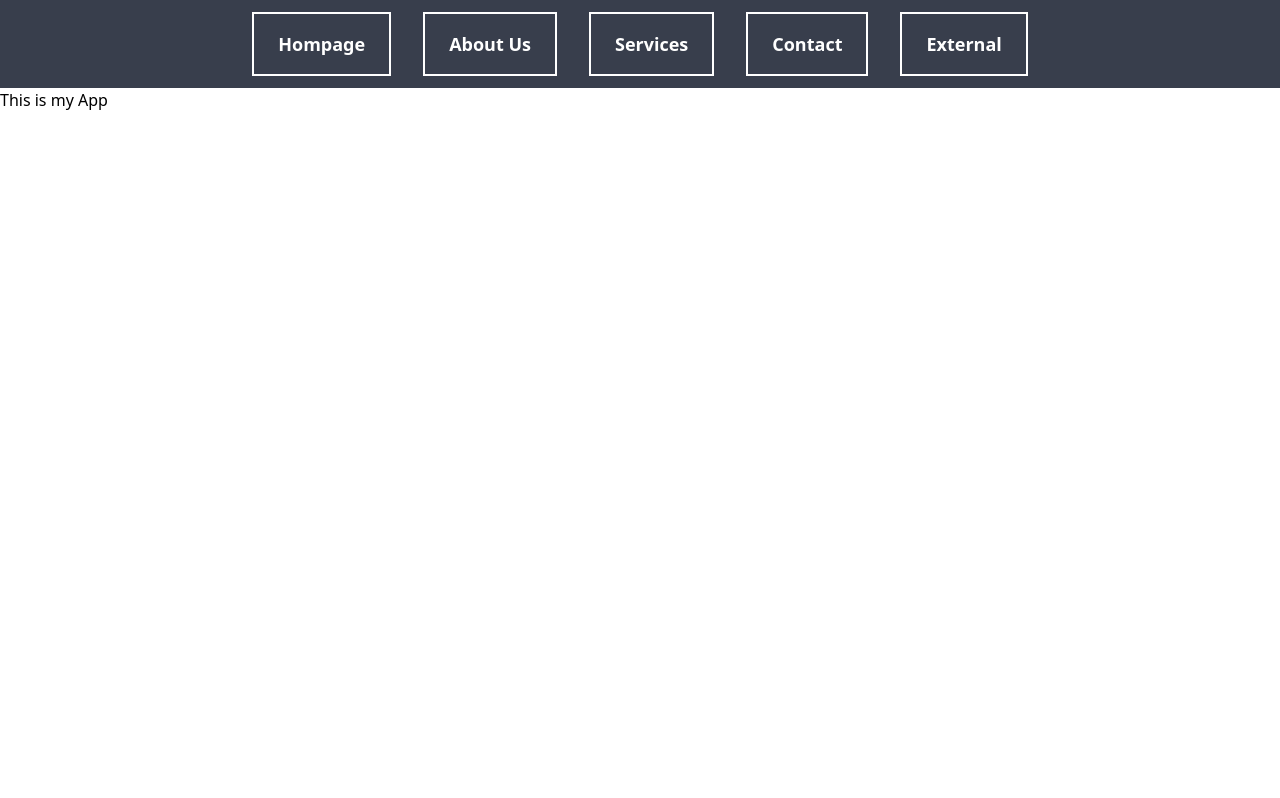
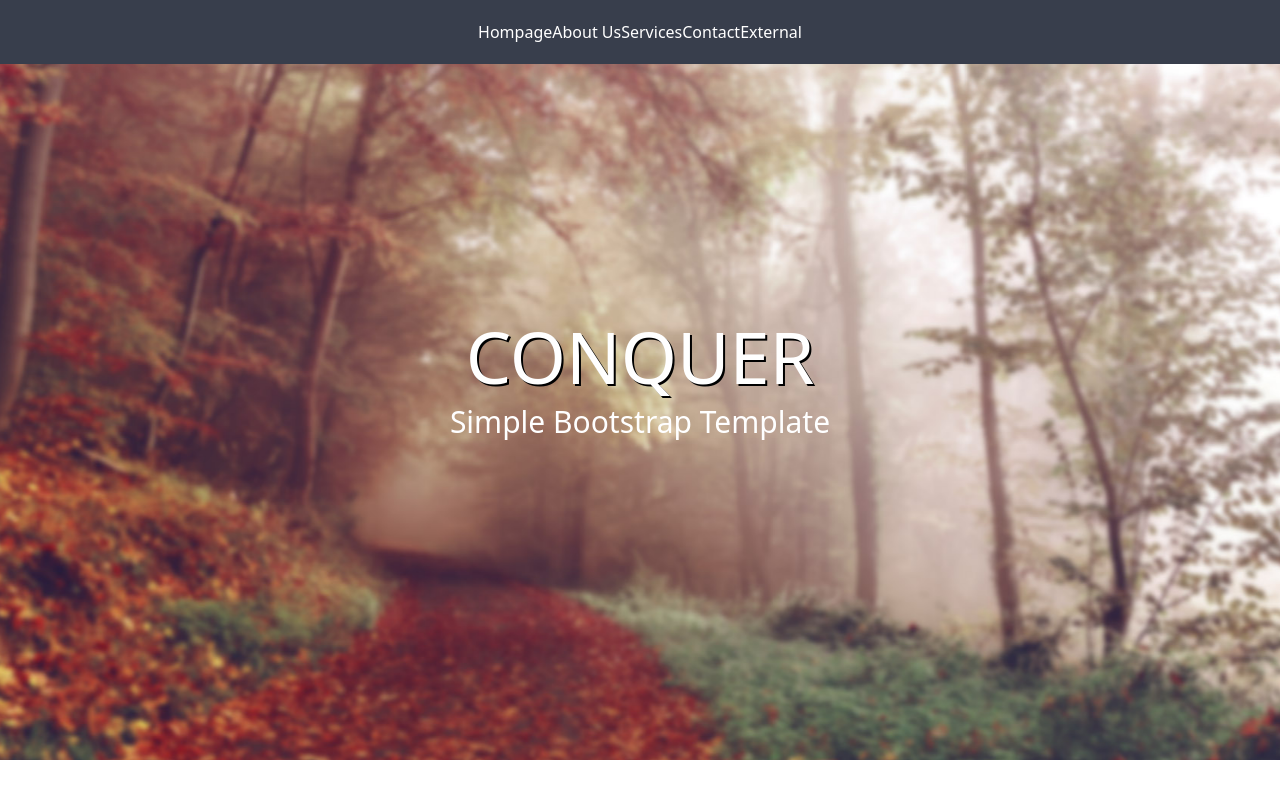
Before and after one commit to jeffagregado/one-page-app, a Next.js app: page / in a window 1280 px wide. Built offline with nearby package versions, Linux system fonts and the light colour scheme.

Commit message:
added responsive style

```diff
--- a/components/Nav.tsx
+++ b/components/Nav.tsx
@@ -1,27 +1,65 @@
 import Link from 'next/link'
+import { useState } from 'react'
 import navStyles from '../styles/Nav.module.scss'
 
 const Nav = () => {
+  const scrollTo = (ele: any) => {
+    ele.scrollIntoView({
+      behavior: 'smooth',
+      block: 'start',
+    })
+  }
+
+  const [isNavCollapsed, setNavCollapsed] = useState(false)
+  const handleNavCollapsed = () => setNavCollapsed(!isNavCollapsed)
+
   return (
-    <nav className={`${navStyles.nav}`}>
+    <>
+      <nav className={`${navStyles.nav} ${navStyles['nav-fixed-top']}`}>
+        <button
+          type="button"
+          className={navStyles['nav-toggle']}
+          onClick={handleNavCollapsed}
+        >
+          <span className={navStyles['nav-icon']}></span>
+          <span className={navStyles['nav-icon']}></span>
+          <span className={navStyles['nav-icon']}></span>
+        </button>
+        <div
+          className={`${navStyles['nav-list']} ${
+            isNavCollapsed ? navStyles['collapse-active'] : navStyles.collapse
+          }`}
+        >
           <ul>
             <li>
-          <Link href="/">Hompage</Link>
+              <Link href="/">
+                <a>Hompage</a>
+              </Link>
             </li>
             <li>
-          <Link href="/about">About Us</Link>
+              <Link href="/about">
+                <a>About Us</a>
+              </Link>
             </li>
             <li>
-          <Link href="/about">Services</Link>
+              <Link href="/about">
+                <a>Services</a>
+              </Link>
             </li>
             <li>
-          <Link href="/about">Contact</Link>
+              <Link href="/about">
+                <a>Contact</a>
+              </Link>
             </li>
             <li>
-          <Link href="/about">External</Link>
+              <Link href="/about">
+                <a>External</a>
+              </Link>
             </li>
           </ul>
+        </div>
       </nav>
+    </>
   )
 }
 
--- a/pages/index.tsx
+++ b/pages/index.tsx
@@ -1,7 +1,15 @@
+import parallaxStyle from '../styles/Parallax.module.scss'
+import sectionStyle from '../styles/Section.module.scss'
+
 export default function Home() {
   return (
-    <div>
-      <h1>This is my App</h1>
-    </div>
+    <>
+      <section id="Section1" className={parallaxStyle.parallax}>
+        <div className={`${sectionStyle.sectionOne}`}>
+          <h1 className="">CONQUER</h1>
+          <h2 className="">Simple Bootstrap Template</h2>
+        </div>
+      </section>
+    </>
   )
 }
--- a/styles/Nav.module.scss
+++ b/styles/Nav.module.scss
@@ -1,15 +1,90 @@
-@import '~tailwindcss/components';
+.nav {
+  @apply bg-nav-bg text-white;
 
-.nav {
-  @apply bg-nav-bg text-white flex justify-center;
+  min-height: 4rem;
 
-  ul {
-    @apply flex items-center list-none py-2;
+  &.nav-fixed-top {
+    position: fixed;
+    right: 0;
+    left: 0;
+    z-index: 1030;
+  }
 
-    li {
-      @apply my-1 mx-4 border-white border-solid border-2 px-6 py-4 text-lg hover:bg-gray-600;
-      transition: all 0.3s ease;
-      font-weight: 600;
+  /* nav button */
+  .nav-toggle {
+    @apply bg-nav-bg;
+
+    padding: 9px 10px;
+    margin: 8px 15px;
+    border: 1px solid transparent;
+
+    .nav-icon {
+      background-color: white;
+      display: block;
+      width: 22px;
+      height: 1px;
+      border-radius: 1px;
+      margin: 5px 0;
+    }
+
+    @screen sm {
+      display: none;
+    }
+  }
+
+  .nav-list {
+    @apply flex flex-col justify-center items-center;
+
+    ul {
+      display: flex;
+      flex-direction: column;
+      justify-content: center;
+      align-items: center;
+      li {
+        margin: 1rem 0;
+      }
+    }
+    @media (max-width: 640px) {
+      transition: max-height 0.3s ease;
+    }
+
+    &.collapse {
+      @media (max-width: 640px) {
+        max-height: 0;
+        overflow: hidden;
+      }
+    }
+
+    &.collapse-active {
+      @media (max-width: 640px) {
+        max-height: 280px;
+        overflow: hidden;
+      }
+    }
+  }
+
+  @screen sm {
+    @apply flex justify-center overflow-hidden;
+
+    .nav-list {
+      @apply flex flex-row justify-center;
+
+      ul {
+        @apply flex flex-row items-center list-none;
+
+        li a {
+          @apply my-1 mx-4 block border-white border-solid border-2 text-lg hover:bg-gray-600;
+          padding: 15px 25px;
+          transition: all 0.3s ease;
+          font-weight: 600;
+        }
+      }
+    }
+
+    .active {
+      li {
+        @apply bg-gray-600;
+      }
     }
   }
 }
--- /dev/null
+++ b/styles/Parallax.module.scss
@@ -0,0 +1,16 @@
+.parallax {
+  /* The image used */
+  background-image: url('../img/bg-1.jpg');
+
+  /* Set a specific height */
+
+  min-height: 80vh;
+
+  /* Create the parallax scrolling effect */
+  background-attachment: fixed;
+  background-position: center;
+  background-repeat: no-repeat;
+  background-size: cover;
+
+  overflow: hidden;
+}
--- /dev/null
+++ b/styles/Section.module.scss
@@ -0,0 +1,17 @@
+.sectionOne {
+  @apply container flex flex-col justify-center items-center text-white overflow-hidden;
+
+  padding: 17rem 0;
+
+  @screen sm {
+    padding: 20rem 0;
+  }
+
+  h1 {
+    @apply text-7xl mb-3;
+    text-shadow: 2px 2px #000;
+  }
+  h2 {
+    @apply text-3xl;
+  }
+}
```
Also changed, not shown: img/bg-1.jpg (added). Lines whose indentation alone changed are shown as unchanged.
